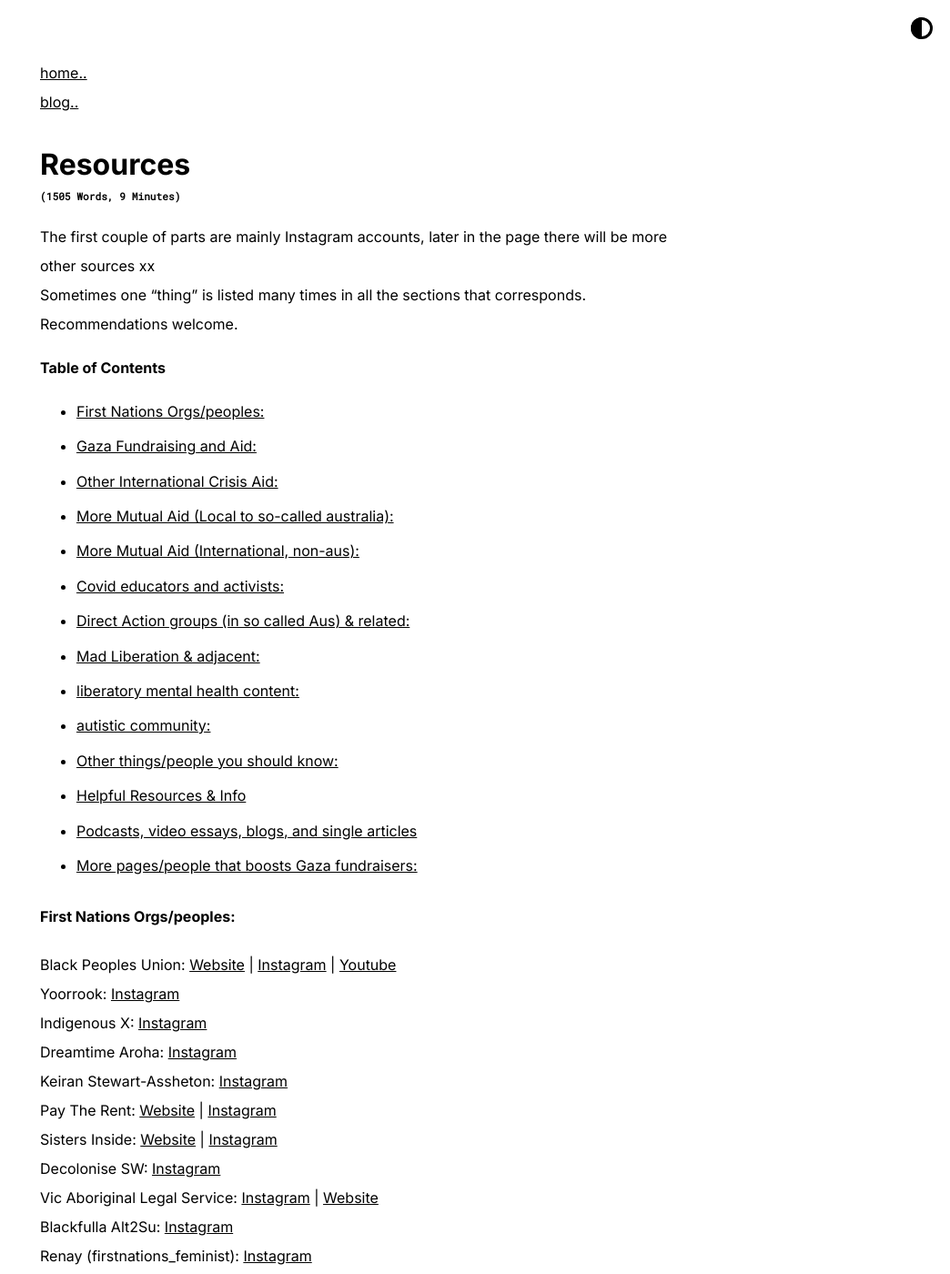
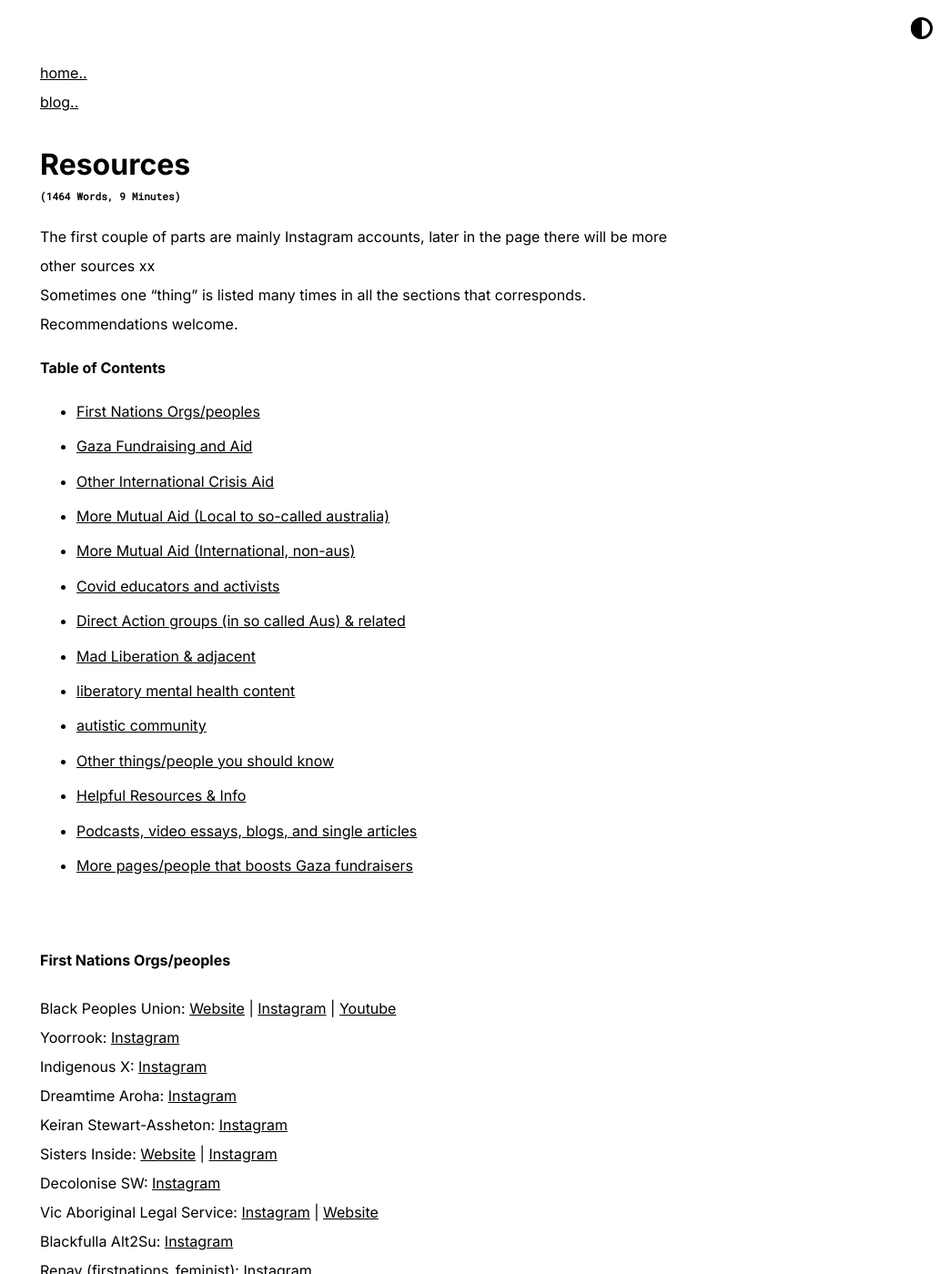
Before and after one commit to phosfuldev/phos_website, a Jekyll site: the page built from resources.md, in a window 1280 px wide and 1400 px high. Shown: the whole window at 91% size, without its empty margins (236-1280 px from the left). Built offline with Jekyll 4.4.1, drawn with Linux system fonts in a browser that asks for light colours; some of the changed text lies outside the part shown.

Commit message:
formatting etc

```diff
--- a/resources.md
+++ b/resources.md
@@ -11,14 +11,15 @@ Recommendations welcome.
 * This will become a table of contents
 {:toc}
 
-#### First Nations Orgs/peoples:
+<br>
+
+#### First Nations Orgs/peoples
 
 Black Peoples Union: [Website](https://www.blackpeoplesunion.org/) | [Instagram](https://www.instagram.com/blackpeoplesunion) | [Youtube](https://www.youtube.com/@blackpeoplesunion)
 Yoorrook: [Instagram](https://www.instagram.com/yoorrook)
 Indigenous X: [Instagram](https://www.instagram.com/indigenousx)
 Dreamtime Aroha: [Instagram](https://www.instagram.com/dreamtime_aroha)
 Keiran Stewart-Assheton: [Instagram](https://www.instagram.com/keiran_stewart_assheton)
-Pay The Rent: [Website](https://paytherent.net.au/) | [Instagram](https://www.instagram.com/grassroots_ptr)
 Sisters Inside: [Website](https://sistersinside.com.au/) | [Instagram](https://www.instagram.com/sisters_inside_inc)
 Decolonise SW: [Instagram](https://www.instagram.com/decolonisesexworkau)
 Vic Aboriginal Legal Service: [Instagram](https://www.instagram.com/vicaboriginallegalservice) | [Website](https://www.vals.org.au/)
@@ -50,7 +52,7 @@ Give for Gaza: [Instagram](https://www.instagram.com/giveforgaza) - Raffle
 See end of this page for more smaller-scale projects that boosts and helps with Gaza fundraisers.
 
 
-#### Other International Crisis Aid:
+#### Other International Crisis Aid
 
 Please let me know anything else I should add.
 
@@ -124,7 +125,7 @@ Rise: [Instagram](https://www.instagram.com/riotous_roots)
 There are so much more than what's in this list, reach out if you are looking for anything specific. These pages' linktree are also great resources.
 
 
-#### Direct Action groups (in so called Aus) & related:
+#### Direct Action groups (in so called Aus) & related
 
 Disrupt Wars: [Instagram](https://www.instagram.com/disruptwars)
 Blockade Australia: [Instagram](https://www.instagram.com/blockade.australia) | [Website](https://www.blockadeaustralia.com/)
@@ -138,16 +139,15 @@ Legal Ovservers Melb: [Instagram](https://www.instagram.com/melbactivistlegal) |
 RAHU (Renters And Housing Union): [Website](https://www.rahu.org.au) | [Instagram](https://www.instagram.com/rahu_national)
 
 
-#### Mad Liberation & adjacent:
+#### Mad Liberation & adjacent
 
 Pat.radical.therapist: [Instagram](https://www.instagram.com/pat.radical.therapist)
 crutches and spice: [Instagram](https://www.instagram.com/crutches_and_spice) (she's also on tiktok! But I don't use tiktok)
 neuroabolition: [Instagram](https://www.instagram.com/neuroabolition)
 siyá/Derrick (drrckqvdo): [Instagram](https://www.instagram.com/drrckqvdo)
-Candice Alaska: [Instagram](https://www.instagram.com/candicealaska) | Tubmlr | website
+Candice Alaska: [Instagram](https://www.instagram.com/candicealaska) | [Patreon](https://www.patreon.com/RadicalSurvivorSpace) | [Tubmlr](https://love-notes-to-survivors.tumblr.com) | [website](https://www.candicealaska.com)
 psychosis pso-sitivity: [Instagram](https://www.instagram.com/psychosispsositivity)
-Madness is radical (Nicole): [Instagram](http://www.instagram.com/madnessisradical)
-spectaculaur thoughts (Laurel Lilith): [Instagram](http://www.instagram.com/spectaculaurthoughts)
+spectaculaur thoughts: [Instagram](http://www.instagram.com/spectaculaurthoughts)
 Neuromancers: [Instagram](https://www.instagram.com/neuromancers_)
 stronger U: [Instagram](https://www.instagram.com/strongeruwellness)
 embracing.ambiguity(s): [Personal Instagram](https://www.instagram.com/embracing.ambiguity) | [Mad In Boston](https://www.instagram.com/madinboston/)
@@ -155,9 +155,9 @@ embracing.ambiguity(s): [Personal Instagram](https://www.instagram.com/embracing
 PLEASE recommend more people for me to know & put here!!
 
 
-#### liberatory mental health content:
+#### liberatory mental health content
 
-This list technically should also contain the people above (this is like the bigger circle and the above is a smaller circle, that's how it is in my head). This list is people who don't specifically talk about Mad Liberation or abolition but is otherwise well informed and liberatory.
+This list is people who don't specifically/explicitly talk about Mad Liberation or abolition but is otherwise well informed and liberatory.
 
 Maria Fakhouri (Palestinian therapist): [Instagram](http://www.instagram.com/mar._unfiltered)
 Palestinian Mental Health & Welness: [Instagram](http://www.instagram.com/palmhnwellness)
@@ -176,7 +176,7 @@ Aware Care Library (Created by Cait): [Website](https://www.awarecarelibrary.com
 softcore_trauma: [Instagram](http://www.instagram.com/softcore_trauma)
 
 
-#### autistic community:
+#### autistic community
 
 These people are not necessarily including decolonisation and liberatory values in their content (the ones that do are in corresponding above lists), some of them even never mention anything "political", so be careful. But their content can still be helpful in other ways, especially if you are new to the journey of discovering you may be neurodivergent.
 
@@ -189,12 +189,12 @@ The Auti Anthology: [Instagram](https://www.instagram.com/auti_anthology) - very
 autisticasfxxk: [Instagram](https://www.instagram.com/autisticasfxxk)
 
 
-#### Other things/people you should know:
+#### Other things/people you should know
 
 Sudan Updates: [Instagram](https://www.instagram.com/sudan.updates)
 King Curry (bespokecurry): [Instagram](https://www.instagram.com/bespokecurry)
 
-Justice Mayanija (queer refugees located in Kakuma, Kenya): [Instagram](https://www.instagram.com/justicemayanja) | [GoFundMe](https://gofund.me/bd6c766d) - Need help rn making a new GFM!! & Always need donations & boosting
+Justice Mayanija (queer refugees located in Kakuma, Kenya): [Instagram](https://www.instagram.com/justicemayanja) / [GoFundMe](https://gofund.me/bd6c766d) - Need help rn making a new GFM!! & Always need donations & boosting
 
 **Political Education:**
 badschoolbadschool: [Instagram](https://www.instagram.com/badschoolbadschool/)
@@ -205,11 +205,13 @@ Butter: [Instagram](https://www.instagram.com/buttereffectunplugged)
 **Disability:**
 Sam Petersen: [Instagram](https://www.instagram.com/sampetercine) | [Website](https://www.sampetersen.com.au/)
 
-
+**Other**
 Li An Phoa (Drinkable Rivers): [Instagram](https://www.instagram.com/drinkablerivers)
 
 
-**-- instagram accounts section over --**
+<br>
+**-- instagram accounts section now over --**
+<br>
 
 
 #### Helpful Resources & Info
@@ -230,7 +232,7 @@ Post-Scarcity Podcast: [Instagram](https://www.instagram.com/postscarcitypod)
 [Zine - Untying the knot](https://libcom.org/library/untying-the-knot) (apparently this link doesn't work but im sure i can find it right)
 
 
-#### More pages/people that boosts Gaza fundraisers:
+#### More pages/people that boosts Gaza fundraisers
 
 Gaza Funds: [Website](https://gazafunds.com/) | [Instagram](https://www.instagram.com/gaza.funds)
 Operation Olive Branch: [Instagram](https://www.instagram.com/operationolivebranch) | [List of funds](https://docs.google.com/spreadsheets/d/1vtMLLOzuc6GpkFySyVtKQOY2j-Vvg0UsChMCFst_WLA/htmlview)
```
Also changed, not shown: other parts of resources.md (+11 -11 lines).
